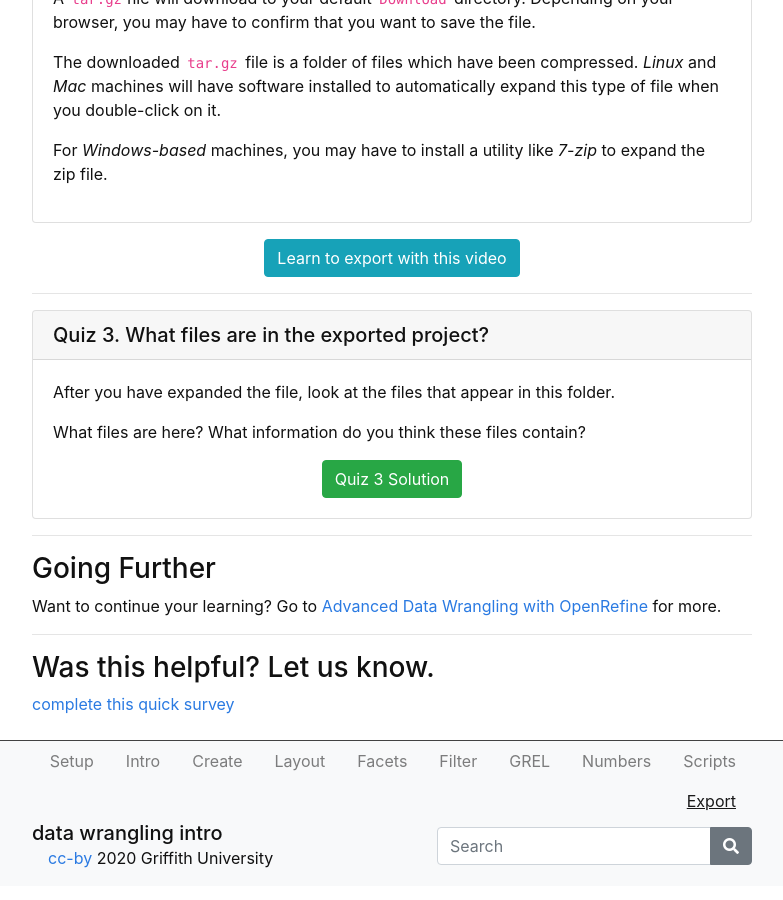
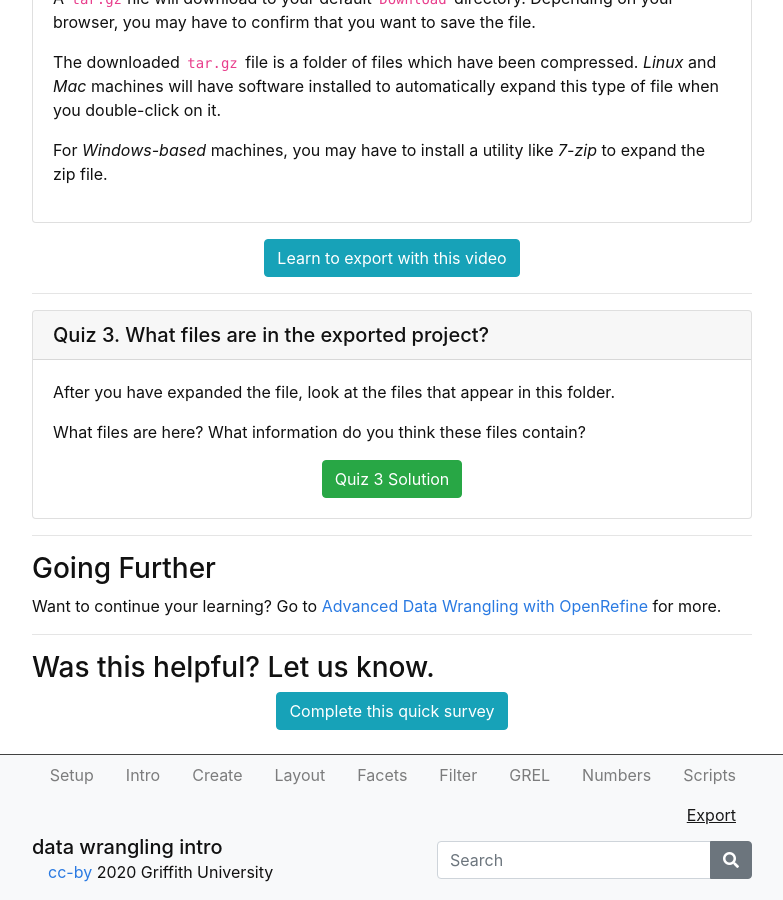
Before and after one commit to GULibrarySandbox/intro-data-wrangle, a Jekyll site: the page built from content/9-lesson.md, in a window 1280 px wide and 900 px high, scrolled down 977 px. Shown: the whole window, without its empty margins (248-1031 px from the left). Built offline with Jekyll 4.4.1, drawn with Linux system fonts in a browser that asks for light colours.

Commit message:
Update 9-lesson.md

```diff
--- a/content/9-lesson.md
+++ b/content/9-lesson.md
@@ -61,4 +61,4 @@ Want to continue your learning?  Go to [Advanced Data Wrangling with OpenRefine]
 
 ### Was this helpful? Let us know.
 
-[complete this quick survey](https://prodsurvey.rcs.griffith.edu.au/prodls200/index.php/589544?FeedbackSource=IntroOpenRefineWorkshopLink&Discipline=Research&Client=&newtest=Y)
+{% include button.md text="Complete this quick survey" link="(https://prodsurvey.rcs.griffith.edu.au/prodls200/index.php/589544?FeedbackSource=IntroOpenRefineWorkshopLink&Discipline=Research&Client=&newtest=Y)" color="info" %}
```
